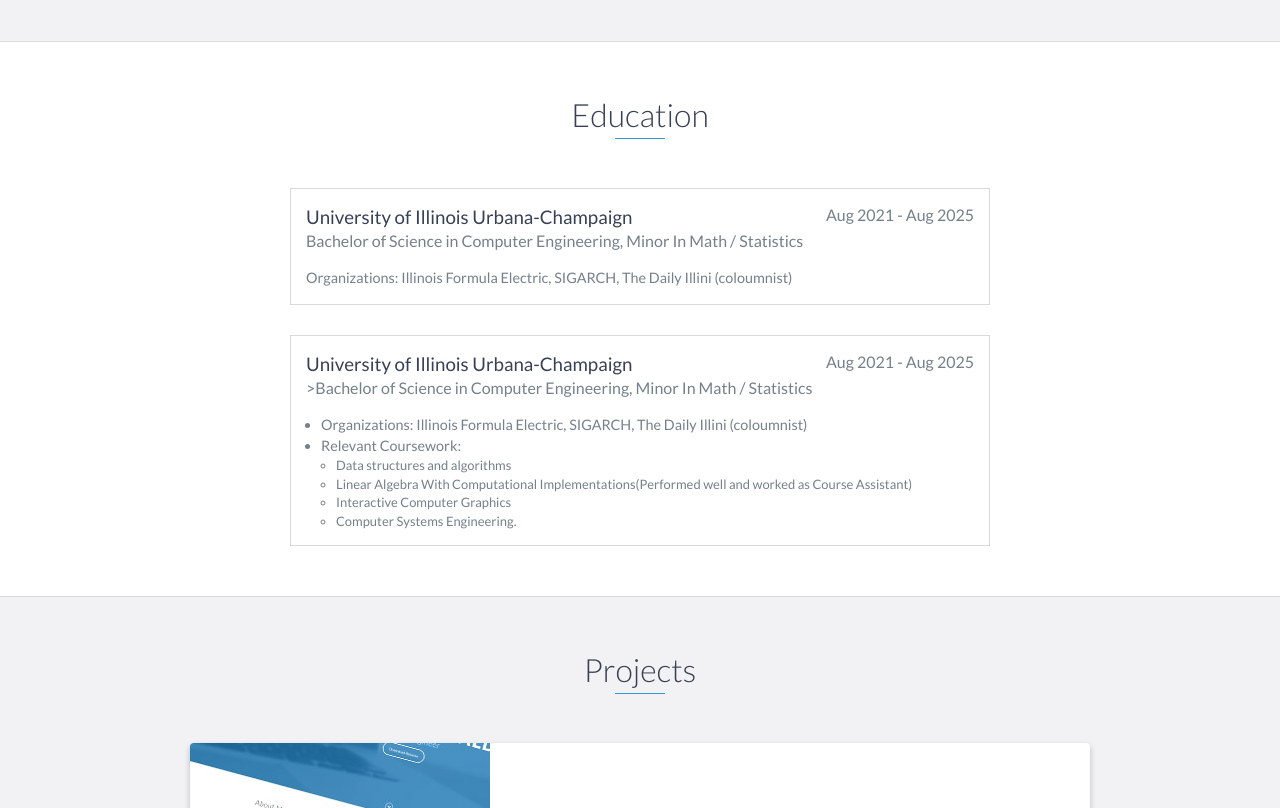
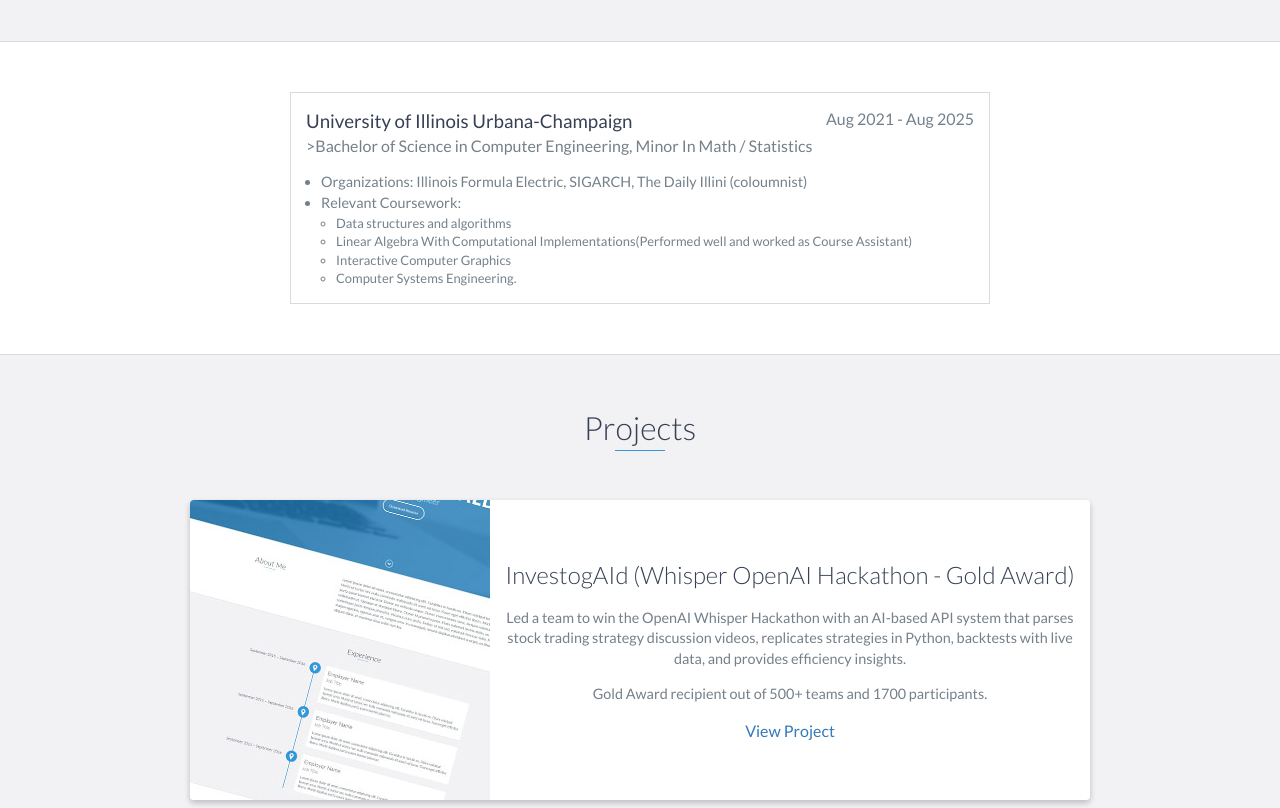
Before and after one commit to Breezee-ops/Breezee-ops.github.io, a website: page index.html in a window 1280 px wide. Shown: the part 2018-2826 px from the top of the page. Drawn offline with nearby package versions, Linux system fonts and the light colour scheme.

Commit message:
eductaion section correction

```diff
--- a/index.html
+++ b/index.html
@@ -120,16 +120,6 @@
     <!-- End #experience -->
 
     <div id="education">
-        <h2 class="heading">Education</h2>
-        <div class="education-block">
-            <h3>University of Illinois Urbana-Champaign</h3>
-            <span class="education-date">Aug 2021 - Aug 2025</span>
-            <h4>Bachelor of Science in Computer Engineering, Minor In Math / Statistics</h4>
-            <p>
-                Organizations: Illinois Formula Electric, SIGARCH, The Daily Illini (coloumnist)
-            </p>
-        </div>
-        <!-- End .education-block -->
 
         <div class="education-block">
             <h3>University of Illinois Urbana-Champaign</h3>
```
